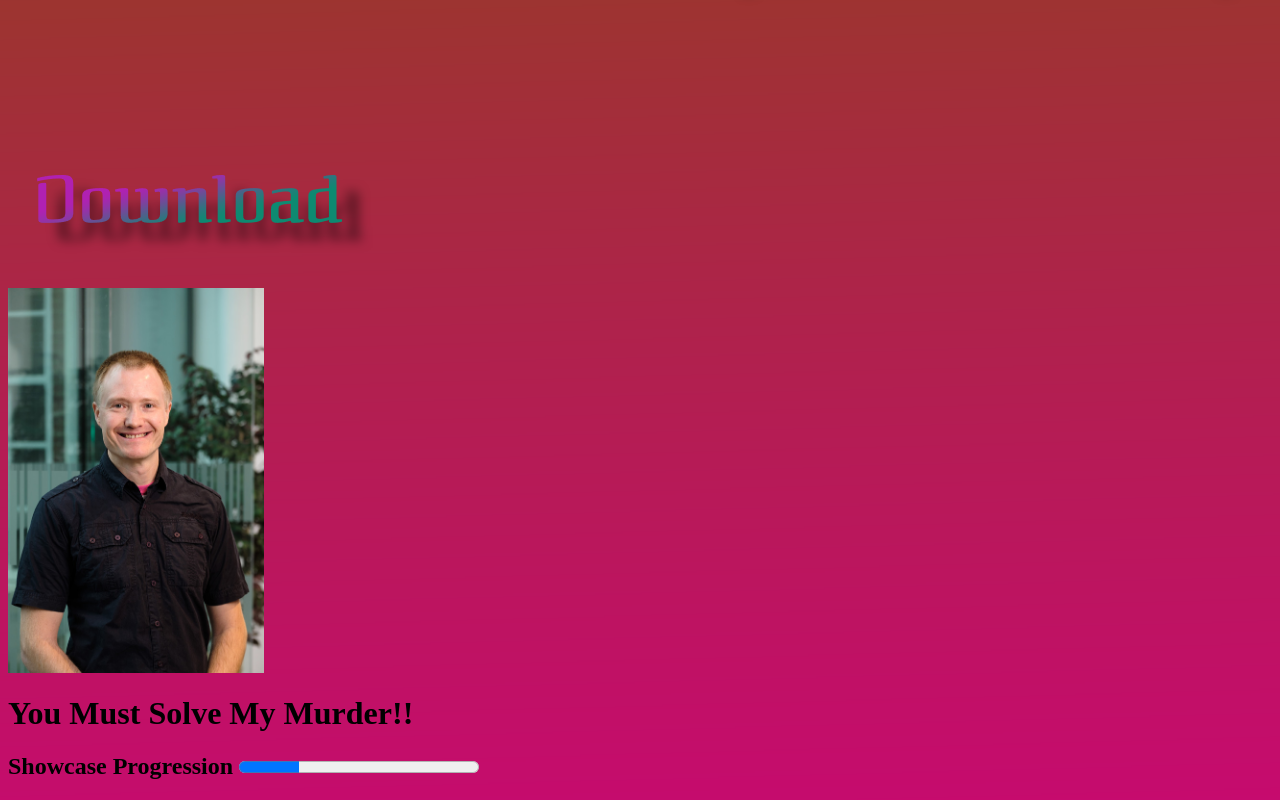
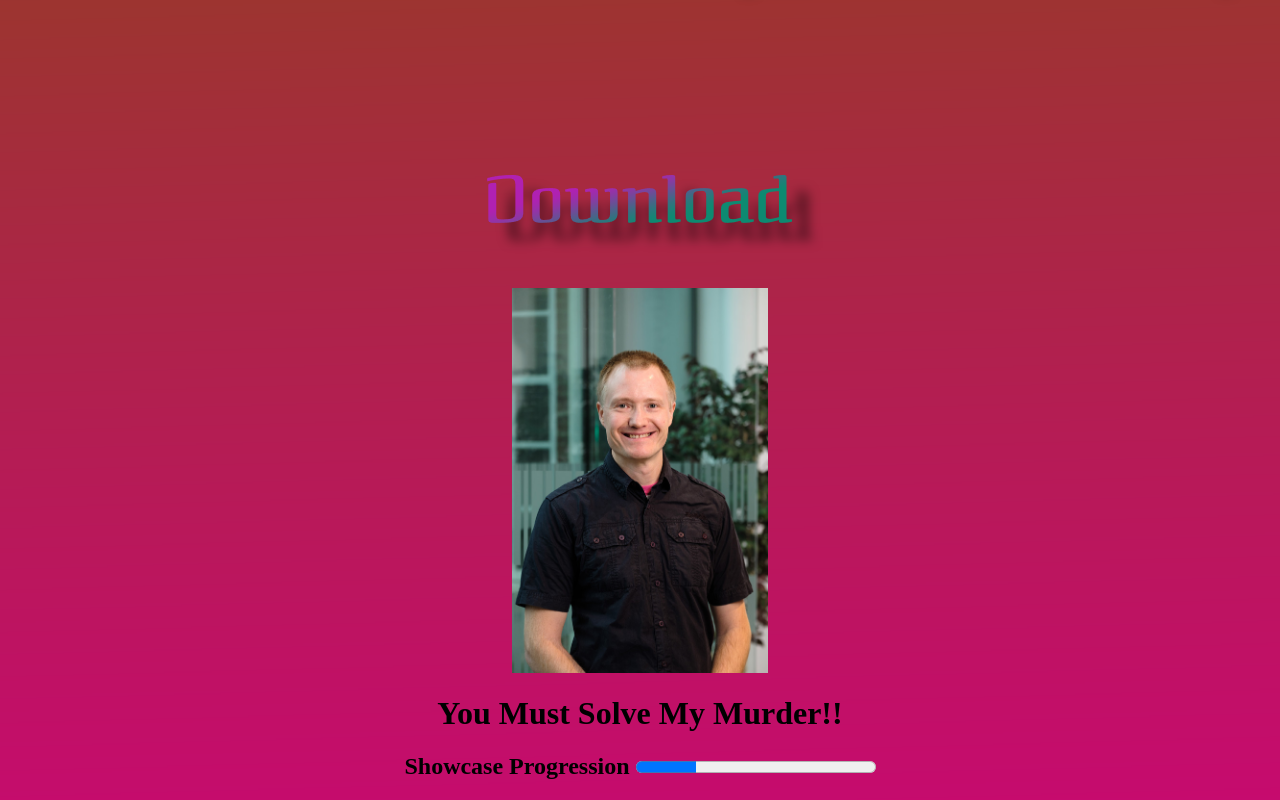
Before and after one commit to Xetheneon/DDD_VMPage, a plain HTML site: page index.html in a window 1280 px wide. Shown: the part 517-1317 px from the top of the page. Drawn offline with Linux system fonts and the light colour scheme.

Commit message:
centered?

```diff
--- a/index.html
+++ b/index.html
@@ -1,4 +1,5 @@
-<div class="container">
+
+<div class="container" style="text-align: center">
   <div class="splash">
     <h1 class = "splash-header">Welcome to:</h1>
 
@@ -15,9 +16,7 @@
     <h1><a href="Games1MurderMystery.png" download = "haha you clicked!!">
         <img src = "downloadButton.png" alt="Download">
     </a></h1>
-  <div class"funnyGuys">
-
-    <img src = "david-parker.jpg" width="256" height="385" alt="David"/>
+  <img src = "david-parker.jpg" width="256" height="385" alt="David"/>
   <h1 class = "funnyGuys">You Must Solve My Murder!!</h1>
   <h2><label for="skills">Showcase Progression</label>
     <progress id="skills" value="25" max="100"></progress></h2>
```
